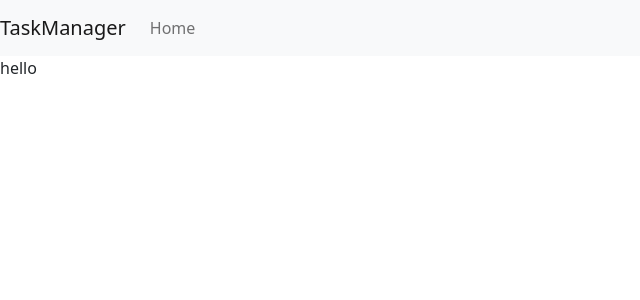
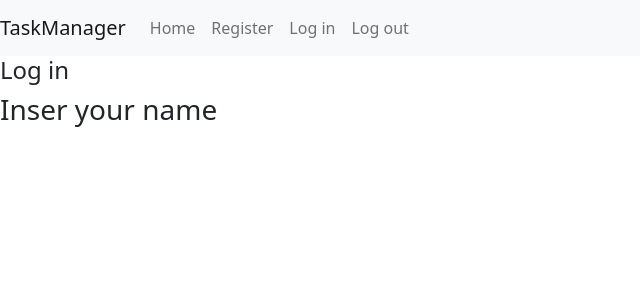
Before and after one commit to albertoecf/task_manager, a Django app: template task_managment/accounts/templates/loginpage.html in a window 1280 px wide. Shown: the top 300 px of the page, without its empty margins (0-640 px from the left). Run offline with Django 3.2, Linux system fonts and the light colour scheme; the template is opened without the code that fills it, so the values that code supplies are empty.

Commit message:
feat: implement templates

```diff
--- /dev/null
+++ b/task_managment/accounts/templates/base.html
@@ -0,0 +1,19 @@
+<!DOCTYPE html>
+<html lang="en" dir="ltr">
+
+<head>
+  <meta name="viewport" content="width=device-width, initial-scale=1">
+  <title>TaskManager</title>
+  <link href="https://cdn.jsdelivr.net/npm/bootstrap@5.2.3/dist/css/bootstrap.min.css" rel="stylesheet" integrity="sha384-rbsA2VBKQhggwzxH7pPCaAqO46MgnOM80zW1RWuH61DGLwZJEdK2Kadq2F9CUG65" crossorigin="anonymous">
+</head>
+<body>
+  {% include 'navbar_base.html' %}
+  {% block body_block %}
+
+  {% endblock%}
+  <script src="https://cdn.jsdelivr.net/npm/@popperjs/core@2.11.6/dist/umd/popper.min.js" integrity="sha384-oBqDVmMz9ATKxIep9tiCxS/Z9fNfEXiDAYTujMAeBAsjFuCZSmKbSSUnQlmh/jp3" crossorigin="anonymous"></script>
+  <script src="https://cdn.jsdelivr.net/npm/bootstrap@5.2.3/dist/js/bootstrap.min.js" integrity="sha384-cuYeSxntonz0PPNlHhBs68uyIAVpIIOZZ5JqeqvYYIcEL727kskC66kF92t6Xl2V" crossorigin="anonymous"></script>
+
+
+</body>
+</html>
--- a/task_managment/accounts/templates/loginpage.html
+++ b/task_managment/accounts/templates/loginpage.html
@@ -1,26 +1,7 @@
-<!DOCTYPE html>
-<html lang="en" dir="ltr">
+{% extends 'base.html' %}
 
-<head>
-  <meta name="viewport" content="width=device-width, initial-scale=1">
-  <title>TaskManager</title>
-  <link href="https://cdn.jsdelivr.net/npm/bootstrap@5.2.3/dist/css/bootstrap.min.css" rel="stylesheet" integrity="sha384-rbsA2VBKQhggwzxH7pPCaAqO46MgnOM80zW1RWuH61DGLwZJEdK2Kadq2F9CUG65" crossorigin="anonymous">
-</head>
+{% block body_block %}
 
-<body>
-  <nav class="navbar navbar-expand-lg navbar-light bg-light">
-    <a class="navbar-brand" href="#">TaskManager</a>
-    <button class="navbar-toggler" type="button" data-toggle="collapse" data-target="#navbarNav" aria-controls="navbarNav" aria-expanded="false" aria-label="Toggle navigation">
-      <span class="navbar-toggler-icon"></span>
-    </button>
-    <div class="collapse navbar-collapse" id="navbarNav">
-      <ul class="navbar-nav">
-        <li class="nav-item active">
-          <a class="nav-link" href="{% url 'app_task_manager:home_path' %}">Home</a>
-        </li>
-      </ul>
-    </div>
-  </nav>
-  hello
-</body>
-</html>
+<h4>Log in</h4>
+<h3>Inser your name</h3>
+{% endblock %}
--- /dev/null
+++ b/task_managment/accounts/templates/navbar_base.html
@@ -0,0 +1,22 @@
+<nav class="navbar navbar-expand-lg navbar-light bg-light">
+  <a class="navbar-brand" href="#">TaskManager</a>
+  <button class="navbar-toggler" type="button" data-toggle="collapse" data-target="#navbarNav" aria-controls="navbarNav" aria-expanded="false" aria-label="Toggle navigation">
+    <span class="navbar-toggler-icon"></span>
+  </button>
+  <div class="collapse navbar-collapse" id="navbarNav">
+    <ul class="navbar-nav">
+      <li class="nav-item active">
+        <a class="nav-link" href="{% url 'app_task_manager:home_path' %}">Home</a>
+      </li>
+      <li class="nav-item active">
+        <a class="nav-link" href="{% url 'app_task_manager:home_path' %}">Register</a>
+      </li>
+      <li class="nav-item active">
+        <a class="nav-link" href="{% url 'app_task_manager:home_path' %}">Log in</a>
+      </li>
+      <li class="nav-item active">
+        <a class="nav-link" href="{% url 'app_task_manager:home_path' %}">Log out</a>
+      </li>
+    </ul>
+  </div>
+</nav>
--- a/task_managment/accounts/templates/welcomeback.html
+++ b/task_managment/accounts/templates/welcomeback.html
@@ -0,0 +1,4 @@
+{% extends 'base.html' %}
+{% block body_block  %}
+<h3>Welcomeback!</h3>
+{% endblock %}
```
